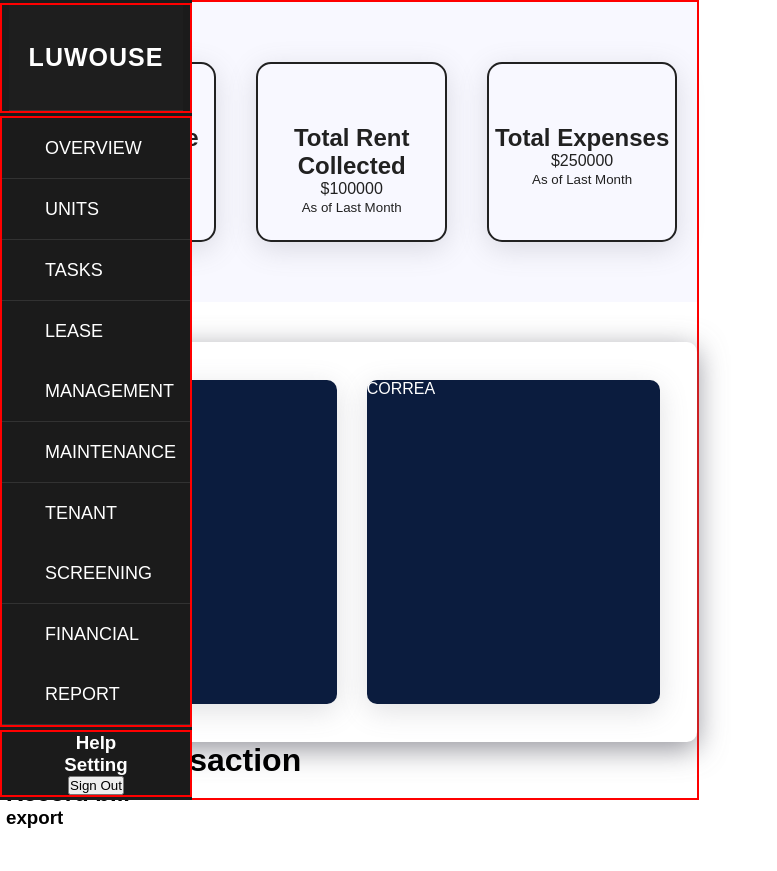
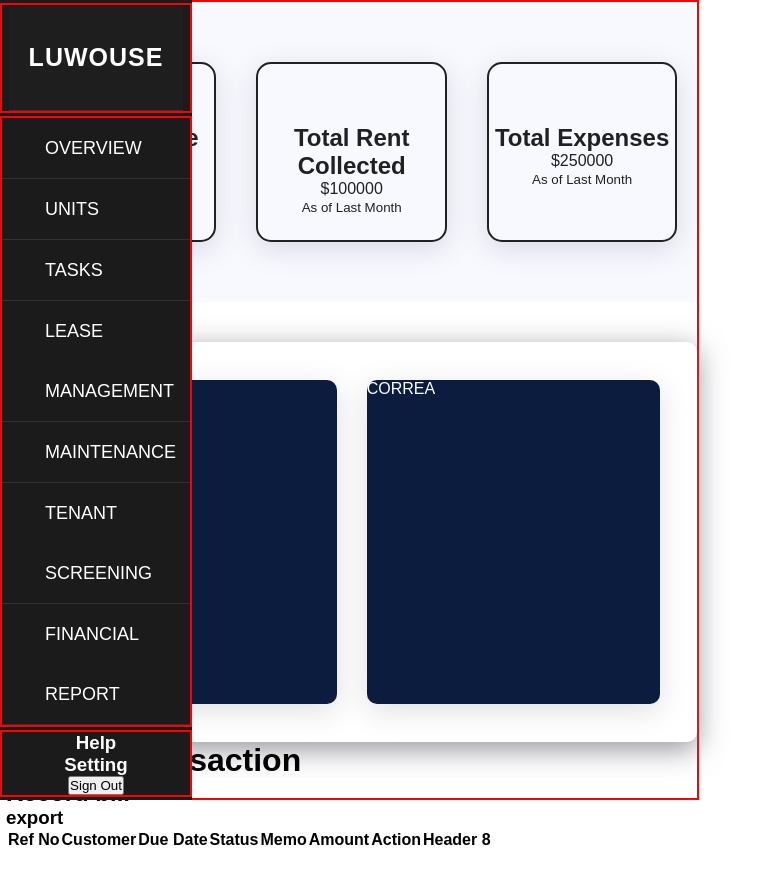
Before and after one commit to Correa95/Property-Management-System, a React (Vite) app in the folder client-side/: page / in a window 1280 px wide. Shown: the whole page, without its empty margins (0-777 px from the left). Before the commit the page ends 829 px from the top, so only its background shows below. Built offline with nearby package versions, Linux system fonts and the light colour scheme.

Commit message:
working on recent transactions

```diff
--- a/client-side/src/Components/RecentTransaction.jsx
+++ b/client-side/src/Components/RecentTransaction.jsx
@@ -1,10 +1,42 @@
 function RecentTransaction() {
   return (
-    <div className="recentTransaction">
-      <h1>Recent Transaction</h1>
-      <h2>Record bill</h2>
-      <h3>export</h3>
-    </div>
+    <>
+      <div className="recentTransaction">
+        <div className="top">
+          <h1>Recent Transaction</h1>
+          <h2>Record bill</h2>
+          <h3>export</h3>
+        </div>
+      </div>
+      <div className="table">
+        <table>
+          <thead>
+            <tr>
+              <th>Ref No</th>
+              <th>Customer</th>
+              <th>Due Date</th>
+              <th>Status</th>
+              <th>Memo</th>
+              <th>Amount</th>
+              <th>Action</th>
+              <th>Header 8</th>
+            </tr>
+          </thead>
+          <tbody>
+            <tr>
+              <td>&nbsp;</td>
+              <td>&nbsp;</td>
+              <td>&nbsp;</td>
+              <td>&nbsp;</td>
+              <td>&nbsp;</td>
+              <td>&nbsp;</td>
+              <td>&nbsp;</td>
+              <td>&nbsp;</td>
+            </tr>
+          </tbody>
+        </table>
+      </div>
+    </>
   );
 }
 
```
